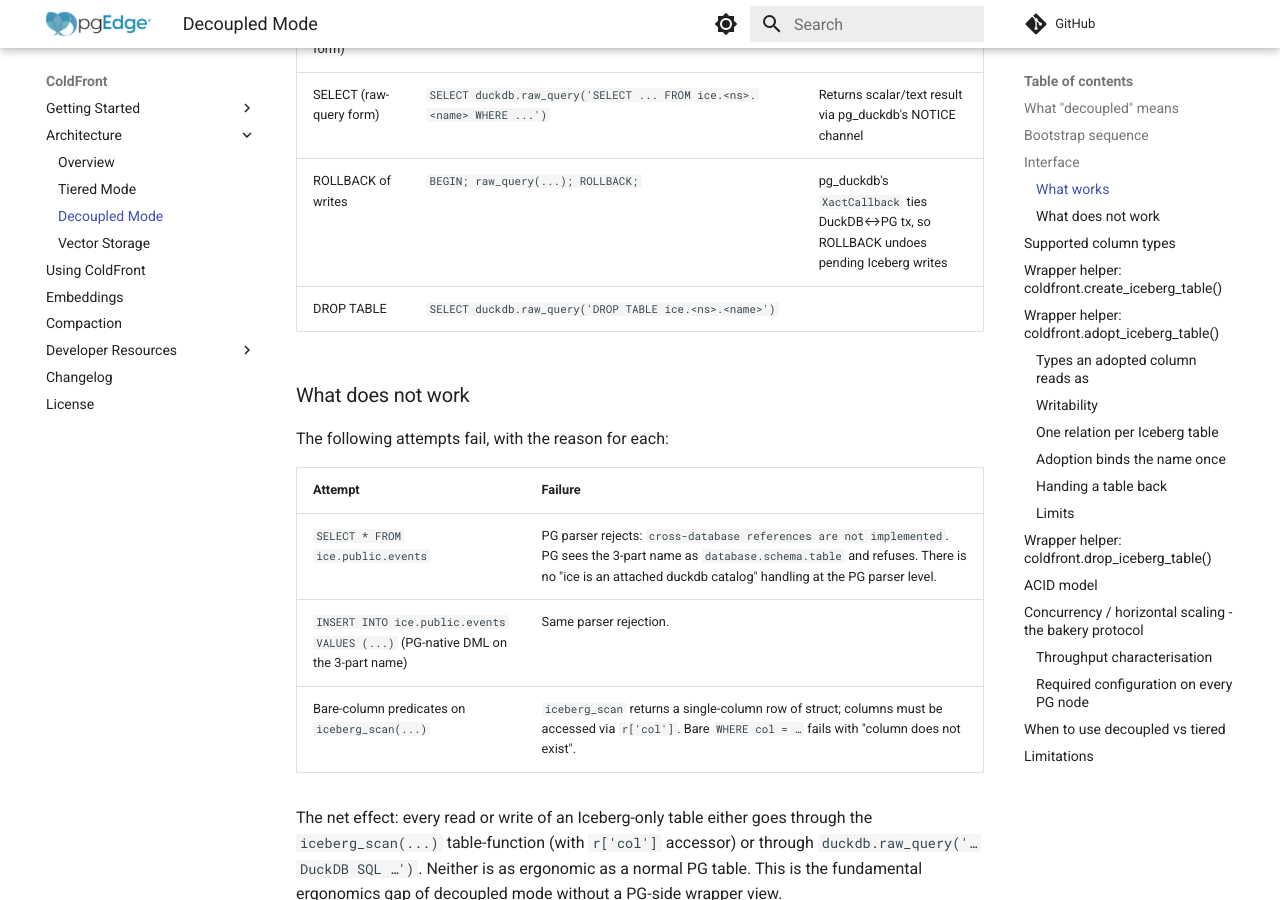
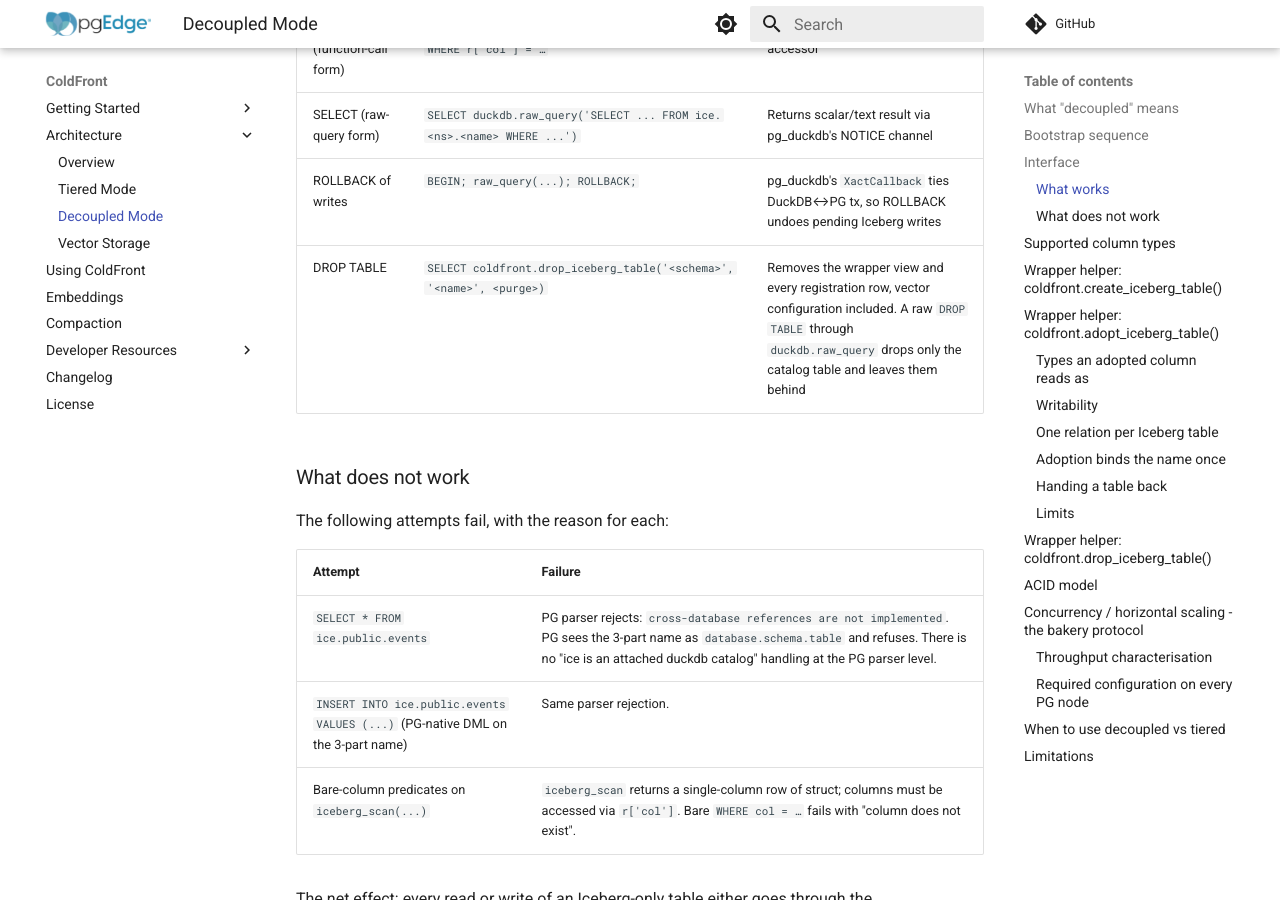
Before and after one commit to pgEdge/coldfront, an MkDocs documentation site: the page built from docs/architecture_decoupled.md, in a window 1280 px wide and 900 px high, scrolled down 2712 px. Built offline with MkDocs 1.6.1 and Material for MkDocs 9.7.7, drawn with Linux system fonts in a browser that asks for light colours; comment, search, counter and statistics services are not loaded.

Commit message:
docs: name drop_iceberg_table as the decoupled DROP TABLE path

```diff
--- a/docs/architecture_decoupled.md
+++ b/docs/architecture_decoupled.md
@@ -92,7 +92,7 @@ notes:
 | SELECT (function-call form) | `SELECT … FROM iceberg_scan('ice.<ns>.<name>') r WHERE r['col'] = …` | Columns must use `r['col']` accessor |
 | SELECT (raw-query form) | `SELECT duckdb.raw_query('SELECT ... FROM ice.<ns>.<name> WHERE ...')` | Returns scalar/text result via pg_duckdb's NOTICE channel |
 | ROLLBACK of writes | `BEGIN; raw_query(...); ROLLBACK;` | pg_duckdb's `XactCallback` ties DuckDB↔PG tx, so ROLLBACK undoes pending Iceberg writes |
-| DROP TABLE | `SELECT duckdb.raw_query('DROP TABLE ice.<ns>.<name>')` | |
+| DROP TABLE | `SELECT coldfront.drop_iceberg_table('<schema>', '<name>', <purge>)` | Removes the wrapper view and every registration row, vector configuration included. A raw `DROP TABLE` through `duckdb.raw_query` drops only the catalog table and leaves them behind |
 
 ### What does not work
 
```
